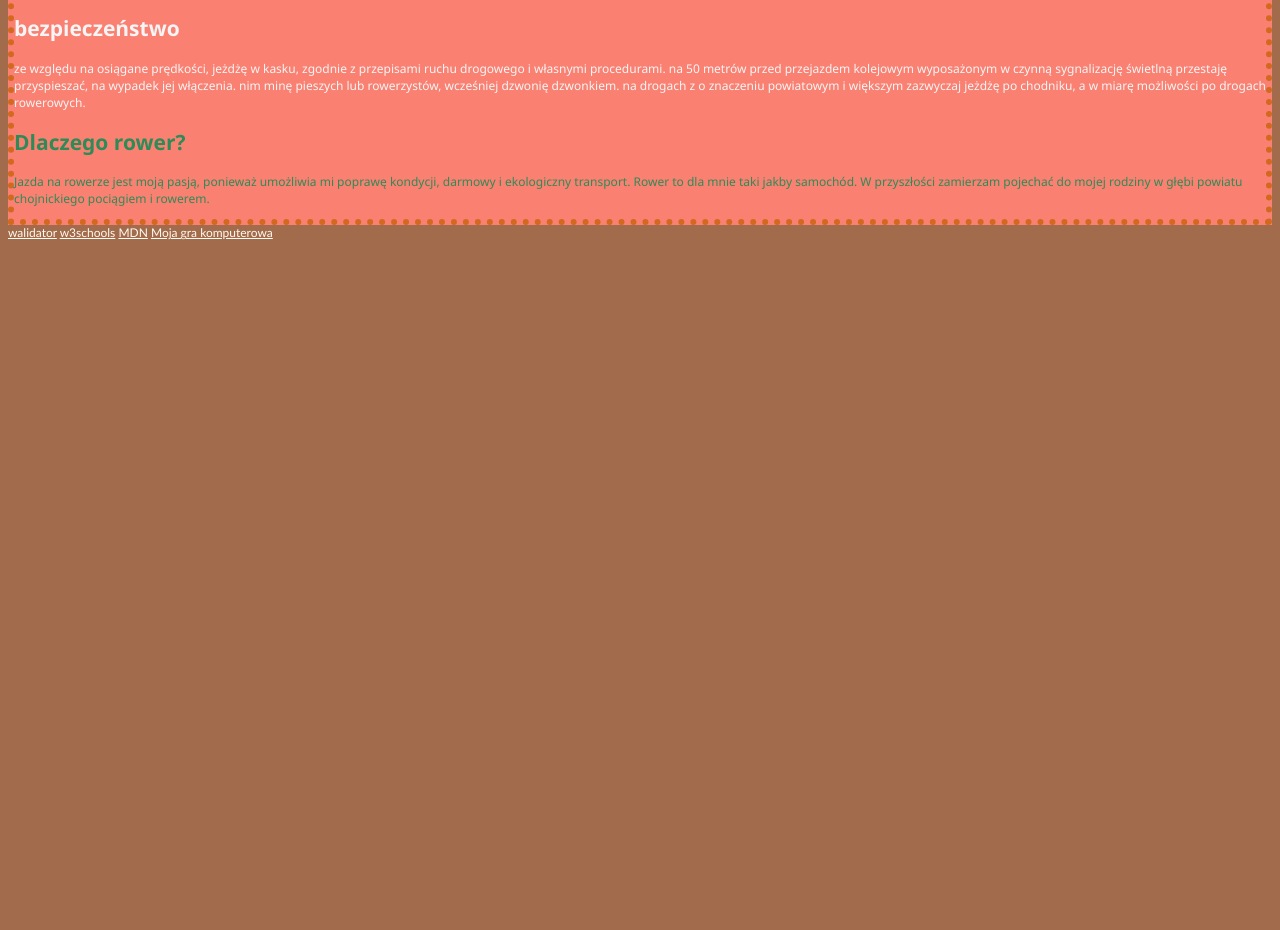
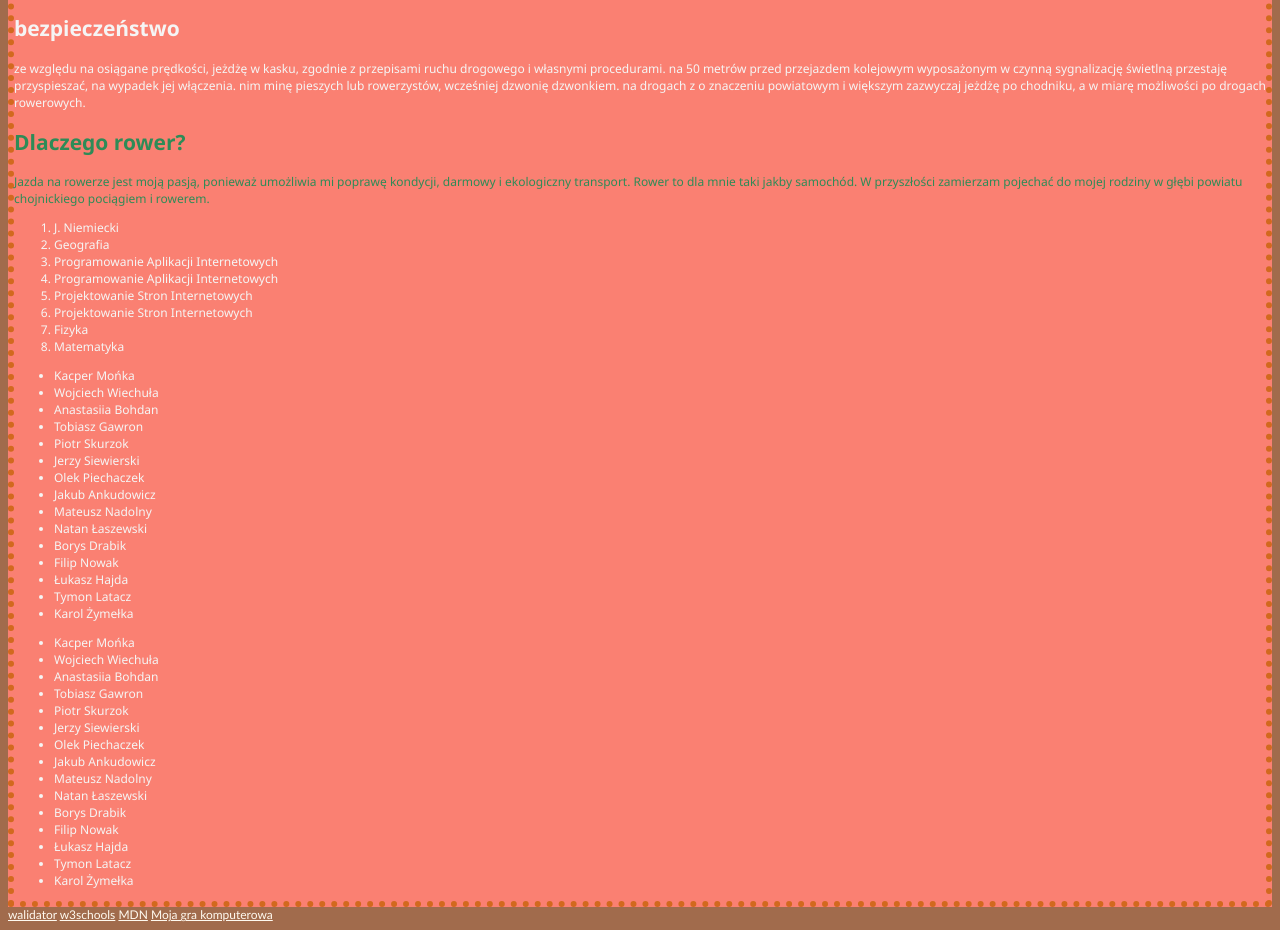
Before and after one commit to UBGC/psint, a plain HTML site: page index.html in a window 1280 px wide. Shown: the part 514-1444 px from the top of the page. Before the commit the page ends 800 px from the top, so only its background shows below. Drawn offline with Linux system fonts and the light colour scheme.

Commit message:
Add files via upload

```diff
--- a/index.html
+++ b/index.html
@@ -73,6 +73,54 @@
             </p>
         </article>
     </section>
+    <section>
+        <article>
+            <ol>
+                <li>J. Niemiecki</li>
+                <li>Geografia</li>
+                <li>Programowanie Aplikacji Internetowych</li>
+                <li>Programowanie Aplikacji Internetowych</li>
+                <li>Projektowanie Stron Internetowych</li>
+                <li>Projektowanie Stron Internetowych</li>
+                <li>Fizyka</li>
+                <li>Matematyka</li>
+            </ol>
+            <ul>
+                <li>Kacper Mońka</li>
+                <li>Wojciech Wiechuła</li>
+                <li>Anastasiia Bohdan</li>
+                <li>Tobiasz Gawron</li>
+                <li>Piotr Skurzok</li>
+                <li>Jerzy Siewierski</li>
+                <li>Olek Piechaczek</li>
+                <li>Jakub Ankudowicz</li>
+                <li>Mateusz Nadolny</li>
+                <li>Natan Łaszewski</li>
+                <li>Borys Drabik</li>
+                <li>Filip Nowak</li>
+                <li>Łukasz Hajda</li>
+                <li>Tymon Latacz</li>
+                <li>Karol Żymełka</li>
+            </ul>
+        <ul class="pusty okrag">
+        <li>Kacper Mońka</li>
+        <li>Wojciech Wiechuła</li>
+        <li>Anastasiia Bohdan</li>
+        <li>Tobiasz Gawron</li>
+        <li>Piotr Skurzok</li>
+        <li>Jerzy Siewierski</li>
+        <li>Olek Piechaczek</li>
+        <li>Jakub Ankudowicz</li>
+        <li>Mateusz Nadolny</li>
+        <li>Natan Łaszewski</li>
+        <li>Borys Drabik</li>
+        <li>Filip Nowak</li>
+        <li>Łukasz Hajda</li>
+        <li>Tymon Latacz</li>
+        <li>Karol Żymełka</li>
+        </ul>
+            </section>
+        </article>
     </main>
     <a href="https://validator.w3.org/">walidator</a>
     <a href="https://www.w3schools.com/">w3schools</a>
--- a/styles.css
+++ b/styles.css
@@ -43,3 +43,12 @@ h2 {
 #bezpieczenstwo{
     text-transform: lowercase;
 }
+body header nav ul {
+    list-style-type: circle;
+}
+#litery{
+    list-style-type: lower-greek;
+}
+.ofqaew{
+    list-style-image: url(punktor.jpg);
+}
```
